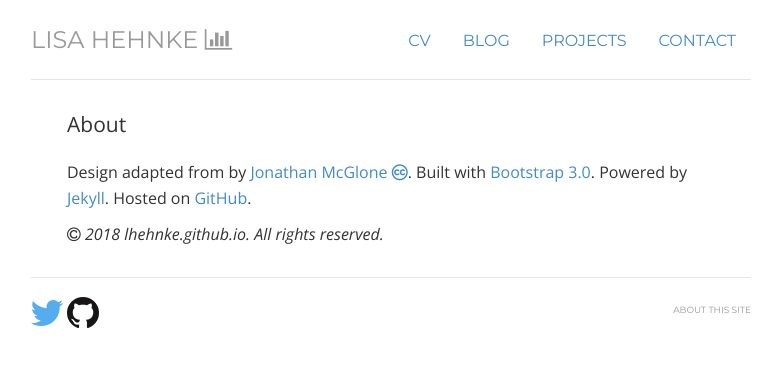
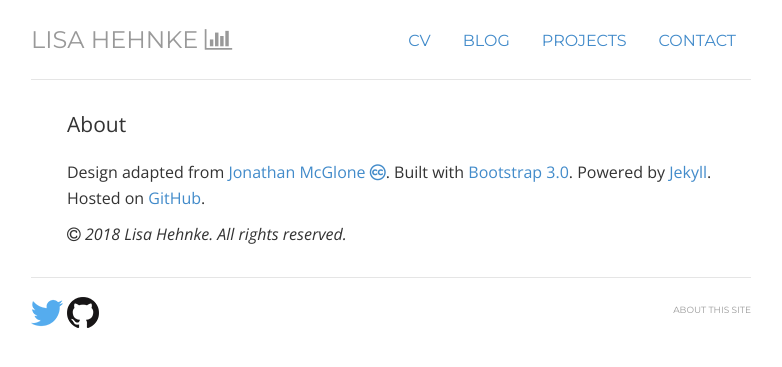
Before and after one commit to lhehnke/lhehnke.github.io, a Jekyll site: the page built from about/index.html, in a window 1280 px wide. Shown: the top 367 px of the page, without its empty margins (249-1031 px from the left). Built offline with Jekyll 4.4.1, drawn with Linux system fonts in a browser that asks for light colours; nearby versions of some CDN libraries.

Commit message:
Fix typo

```diff
--- a/about/index.html
+++ b/about/index.html
@@ -14,12 +14,12 @@ description: Credits and information about lhehnke.github.io.
     <p class="lead">About</p>
 
 
-    <p>Design adapted from by <a href="https://github.com/jmcglone" target="_blank">Jonathan McGlone </a><a href="https://creativecommons.org/licenses/by/3.0/deed.en_US" target="_blank">
+    <p>Design adapted from <a href="https://github.com/jmcglone" target="_blank">Jonathan McGlone </a><a href="https://creativecommons.org/licenses/by/3.0/deed.en_US" target="_blank">
 			  <i class="fa fa-creative-commons"></i></a>.
 			  Built with <a href="http://getbootstrap.com/" target="_blank">Bootstrap 3.0</a>.
 			  Powered by <a href="https://jekyllrb.com/" target="_blank">Jekyll</a>.
 			  Hosted on <a href="https://github.com/" target="_blank">GitHub</a>.<br></p>
 
-			  <p><i class="fa fa-copyright"> </i> <i>2018 lhehnke.github.io. All rights reserved. </i></p>
+			  <p><i class="fa fa-copyright"> </i> <i>2018 Lisa Hehnke. All rights reserved. </i></p>
 
   </div>
```
